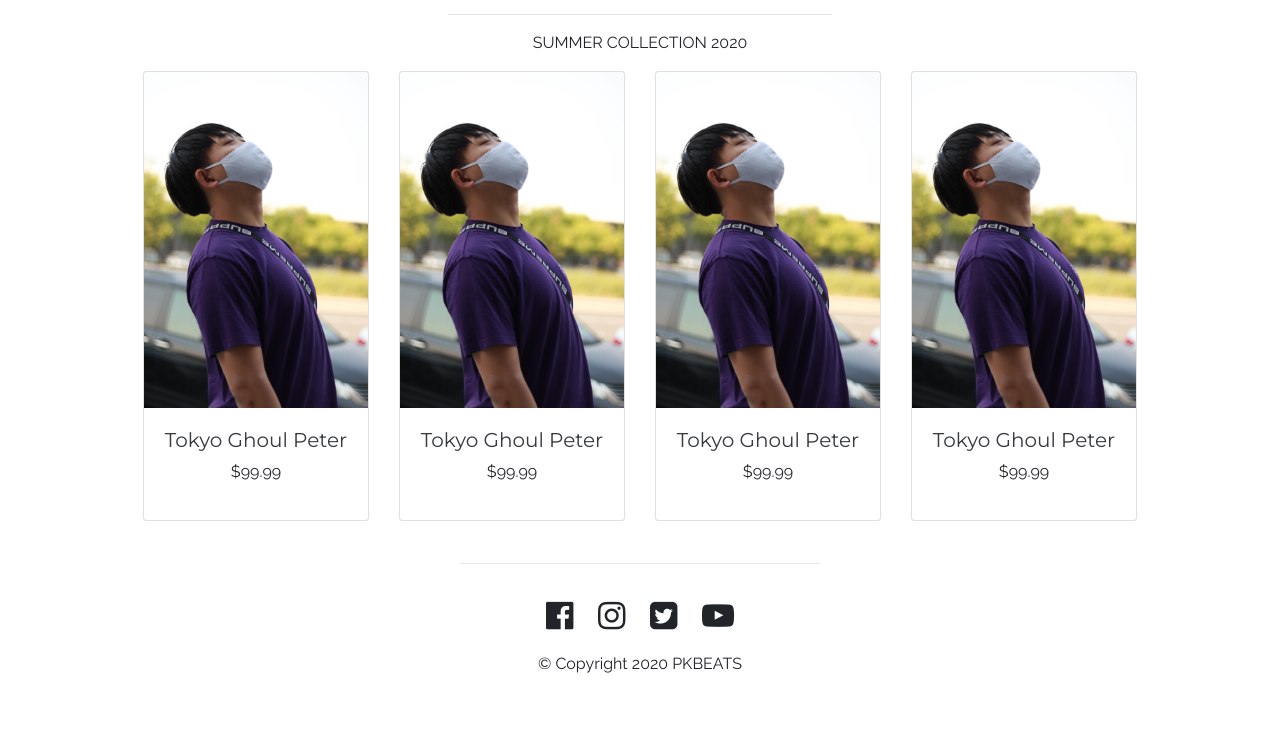
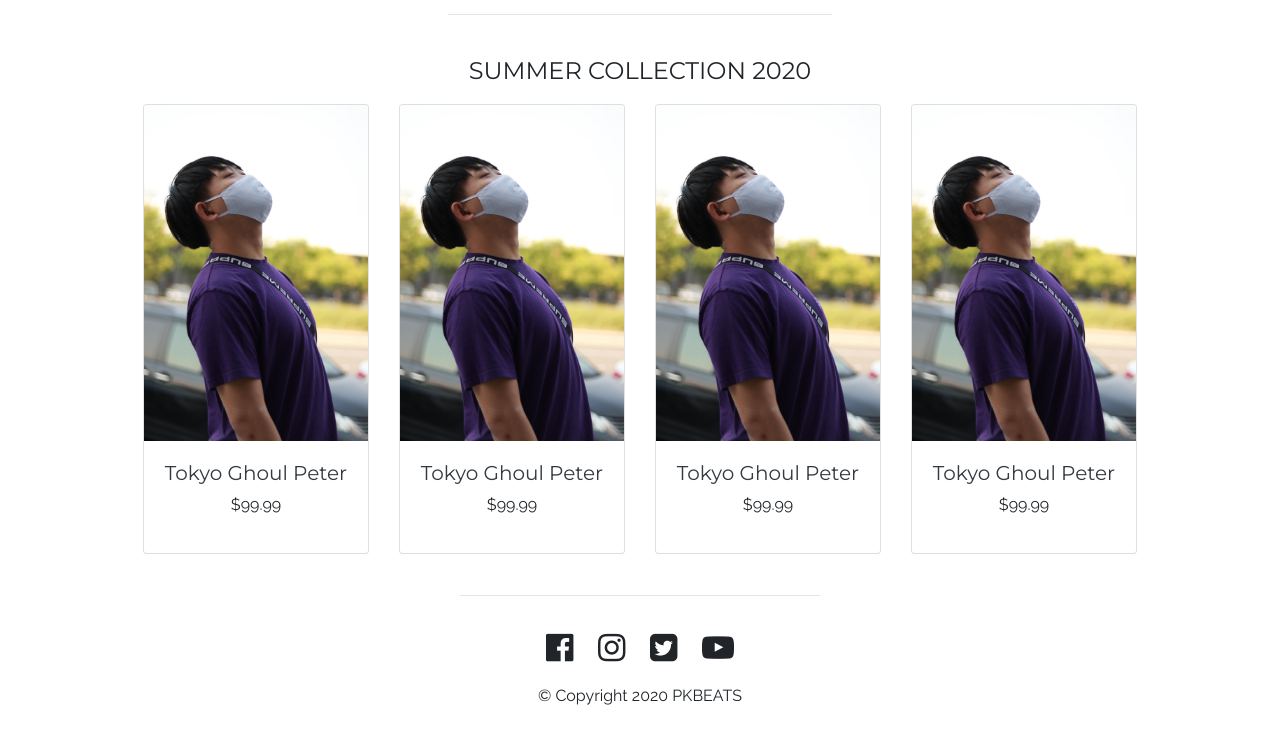
Before and after one commit to bryan-truong99/pkbeat, a plain HTML site: page index.html in a window 1280 px wide. Shown: the part 1113-1857 px from the top of the page. Before the commit the page ends 1830 px from the top, so only its background shows below. Drawn offline with nearby package versions, Linux system fonts and the light colour scheme; a web font is replaced by a local one.

Commit message:
changed sizing of merch title

```diff
--- a/css/style.css
+++ b/css/style.css
@@ -51,9 +51,15 @@ hr {
 }
 
 /* Merch */
+.merch-title {
+  font-size: 1.5rem;
+}
 
+.merch-card {
+  margin-top: 10px;
+}
 #merch {
-  padding: 0 10%;
+  padding: 2% 10% 0;
 }
 /* Art Pieces */
 .artpiece {
--- a/index.html
+++ b/index.html
@@ -85,7 +85,7 @@
 
   <section id="merch">
     <div class="container-fluid">
-      <p>SUMMER COLLECTION 2020</p>
+      <h5 class="merch-title">SUMMER COLLECTION 2020</h5>
 
       <div class="row">
         <div class="col-lg-3 col-sm-6">
```
